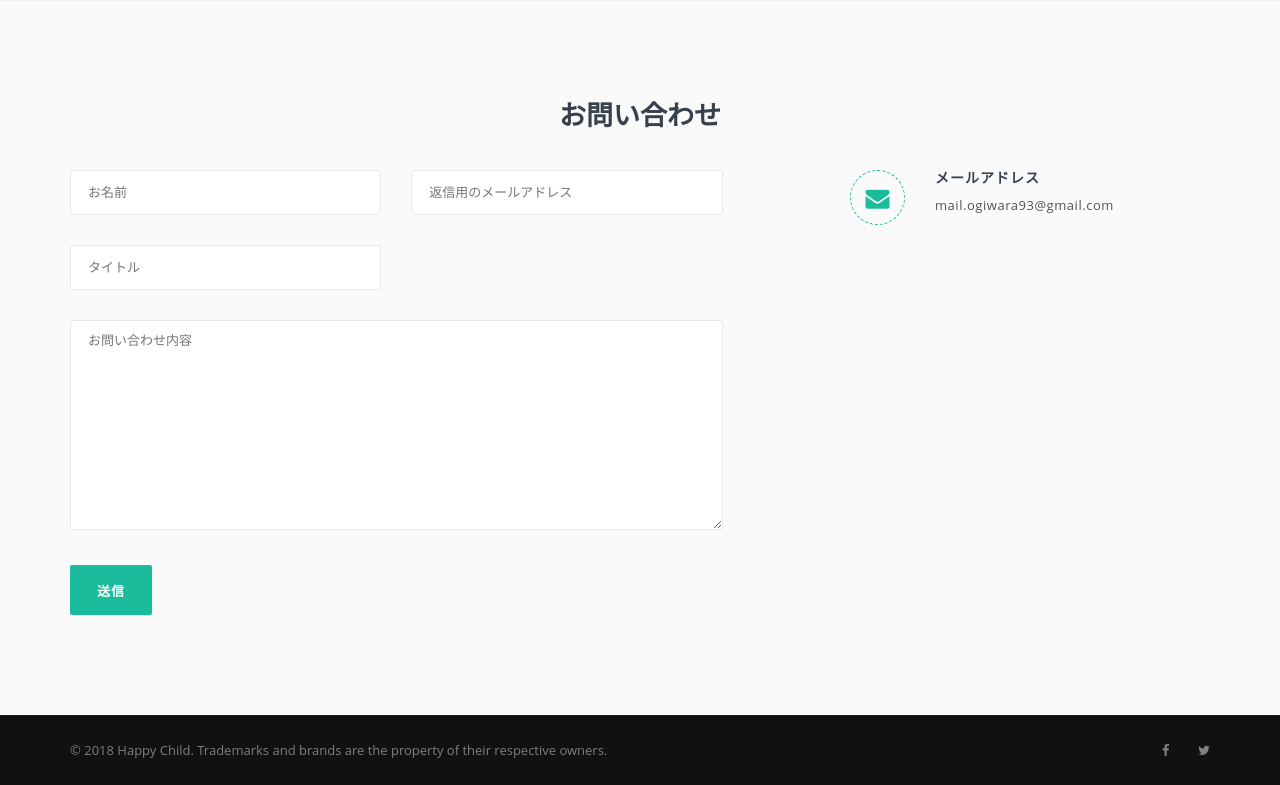
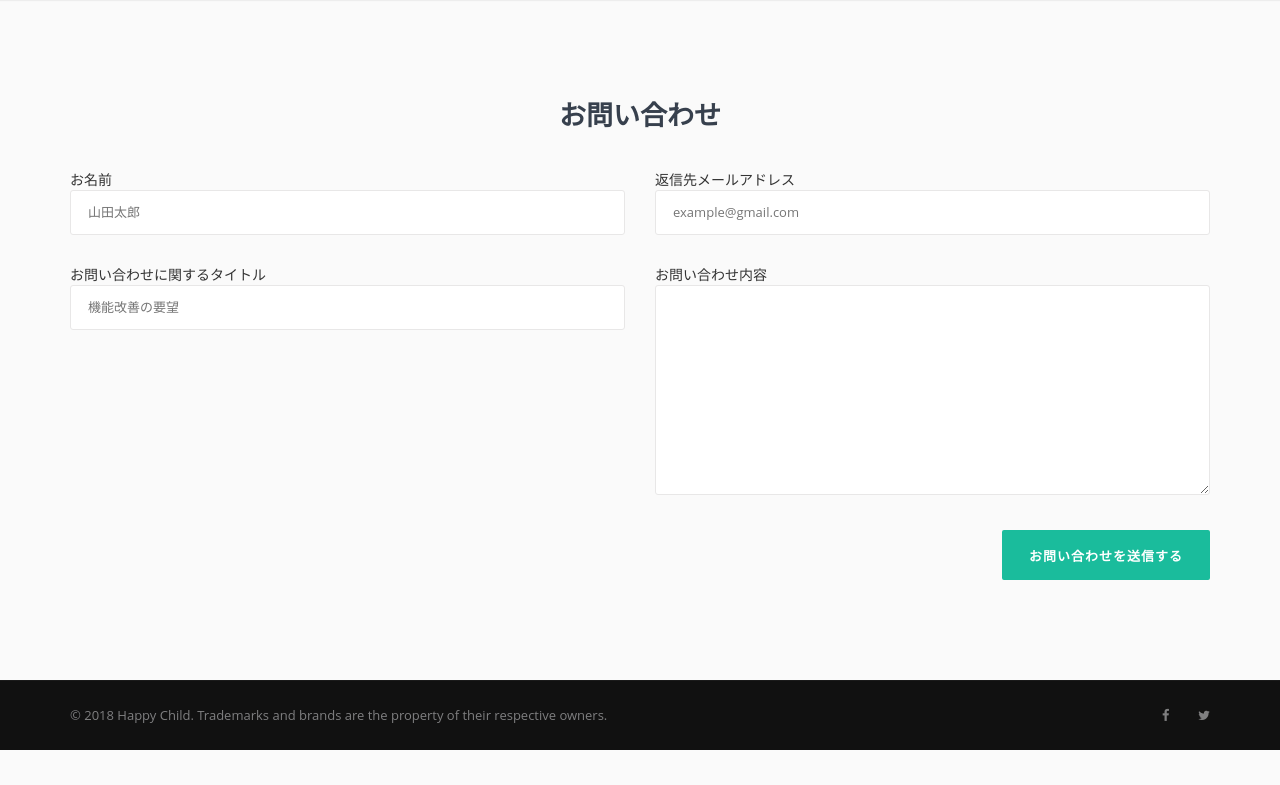
Before and after one commit to codefortokyo/happychild, a Django app: page /contact/ in a window 1280 px wide. Shown: the part 78-863 px from the top of the page. After the commit the page ends 828 px from the top, so only its background shows below. Run offline with Django 3.2, Linux system fonts and the light colour scheme; parts of the project's set-up code (start-up, migrations or seed data) failed here and were passed over; some libraries are stand-ins or nearby versions.

Commit message:
Manage to contact by zendesk

```diff
--- a/docker-compose.example.yml
+++ b/docker-compose.example.yml
@@ -14,6 +14,9 @@ services:
       MYSQL_HOST: mysql
       MYSQL_PASSWORD: ""
       MYSQL_DATABASE: happychild
+      ZENDESK_TOKEN:
+      ZENDESK_EMAIL:
+      ZENDESK_SUBDOMAIN:
     volumes:
     - ./happychild:/usr/src/app/happychild
     - ./infrastructure:/usr/src/app/infrastructure
--- a/requirements.txt
+++ b/requirements.txt
@@ -9,3 +9,4 @@ mysqlclient==1.3.13
 pandas==0.23.4
 pytz==2018.6
 requests==2.19.1
+zenpy==2.0.7
--- /dev/null
+++ b/services/forms/contacts.py
@@ -0,0 +1,30 @@
+from django import forms
+
+
+class ContactForm(forms.Form):
+    fullname = forms.CharField(required=True,
+                               max_length=30,
+                               label='お名前',
+                               widget=forms.TextInput(attrs={
+                                   'placeholder': '山田太郎',
+                                   'class': 'input-text'
+                               }))
+    email = forms.EmailField(required=True,
+                             label='返信先メールアドレス',
+                             widget=forms.EmailInput(attrs={
+                                 'placeholder': 'example@gmail.com',
+                                 'class': 'input-text'
+                             }))
+    title = forms.CharField(required=True,
+                            max_length=255,
+                            label='お問い合わせに関するタイトル',
+                            widget=forms.TextInput(attrs={
+                                'placeholder': '機能改善の要望',
+                                'class': 'input-text'
+                            }))
+    description = forms.CharField(required=True,
+                                  max_length=1000,
+                                  label='お問い合わせ内容',
+                                  widget=forms.Textarea(attrs={
+                                      'class': 'input-text'
+                                  }))
--- a/templates/misc/contact.html
+++ b/templates/misc/contact.html
@@ -8,59 +8,31 @@
                 <h1>お問い合わせ</h1>
             </div>
             <div class="row">
-                <div class="col-lg-7 col-md-7 col-sm-6 col-xs-12">
+                <div class="col-lg-12 col-md-12 col-sm-612col-xs-12">
+                    {% if messages %}
+                        <h4 style="text-align: center"> {{ messages }}</h4>
+                    {% endif %}
                     <!-- Contact form start -->
                     <div class="contact-form">
-                        <form id="contact_form" action="index.html" method="GET" enctype="multipart/form-data">
+                        <form id="contact_form" action="{% url 'contact_page' %}" method="POST"
+                              enctype="multipart/form-data">
+                            {% csrf_token %}
                             <div class="row">
-                                <div class="col-lg-6 col-md-6 col-sm-12 col-xs-12">
-                                    <div class="form-group fullname">
-                                        <input type="text" name="full-name" class="input-text" placeholder="お名前">
+                                {% for field in form %}
+                                    <div class="col-lg-6 col-md-6 col-sm-12 col-xs-12">
+                                        <div class="form-group">
+                                            {{ field.label }}
+                                            {{ field }}
+                                        </div>
                                     </div>
-                                </div>
-                                <div class="col-lg-6 col-md-6 col-sm-12 col-xs-12">
-                                    <div class="form-group enter-email">
-                                        <input type="email" name="email" class="input-text" placeholder="返信用のメールアドレス">
-                                    </div>
-                                </div>
-                                <div class="col-lg-6 col-md-6 col-sm-12 col-xs-12">
-                                    <div class="form-group subject">
-                                        <input type="text" name="subject" class="input-text" placeholder="タイトル">
-                                    </div>
-                                </div>
-                                <div class="col-lg-12 col-md-12 col-sm-12 col-xs-12 clearfix">
-                                    <div class="form-group message">
-                                        <textarea class="input-text" name="message" placeholder="お問い合わせ内容"></textarea>
-                                    </div>
-                                </div>
-                                <div class="col-lg-12 col-md-6 col-sm-12 col-xs-12">
-                                    <div class="form-group send-btn mb-0">
-                                        <button type="submit" class="button-md button-theme">送信</button>
-                                    </div>
-                                </div>
+                                {% endfor %}
+                            </div>
+                            <div class="form-group">
+                                <button class="btn button-md button-theme pull-right" type="submit">お問い合わせを送信する</button>
                             </div>
                         </form>
                     </div>
                     <!-- Contact form end -->
-                </div>
-                <div class="col-lg-4 col-lg-offset-1 col-md-4 col-md-offset-1 col-sm-6 col-xs-12">
-                    <!-- Contact details start -->
-                    <div class="contact-details">
-                        <div class="media">
-                            <div class="media mb-0">
-                                <div class="media-left">
-                                    <i class="fa fa-envelope"></i>
-                                </div>
-                                <div class="media-body">
-                                    <h4>メールアドレス</h4>
-                                    <p>
-                                        <a href="mailto:mail.ogiwara93@gmail.com">mail.ogiwara93@gmail.com</a>
-                                    </p>
-                                </div>
-                            </div>
-                        </div>
-                        <!-- Contact details end -->
-                    </div>
                 </div>
             </div>
         </div>
--- a/views/misc_views.py
+++ b/views/misc_views.py
@@ -1,7 +1,9 @@
-from django.shortcuts import render
+from django.shortcuts import render, redirect
 from django.http import HttpRequest
 
 from infrastructure.models import Ward
+from services.forms.contacts import ContactForm
+from services.zendesk import create_ticket
 
 
 def about(request: HttpRequest) -> render:
@@ -11,4 +13,23 @@ def about(request: HttpRequest) -> render:
 
 
 def contact(request: HttpRequest) -> render:
-    return render(request, 'misc/contact.html')
+    if request.method == 'GET':
+        return render(request, 'misc/contact.html', {
+            'form': ContactForm()
+        })
+    form = ContactForm(request.POST)
+    if form.is_valid():
+        create_ticket(
+            username=form.cleaned_data['fullname'],
+            email=form.cleaned_data['email'],
+            title=form.cleaned_data['title'],
+            description=form.cleaned_data['description']
+        )
+        messages = 'お問い合わせを完了しました'
+        return render(request, 'misc/contact.html', {
+            'form': ContactForm(),
+            'messages': messages
+        })
+    return render(request, 'misc/contact.html', {
+        'form': form
+    })
```
Also changed, not shown: happychild/settings.py (+9 -0 lines), services/zendesk.py (added, +9 -0 lines).
